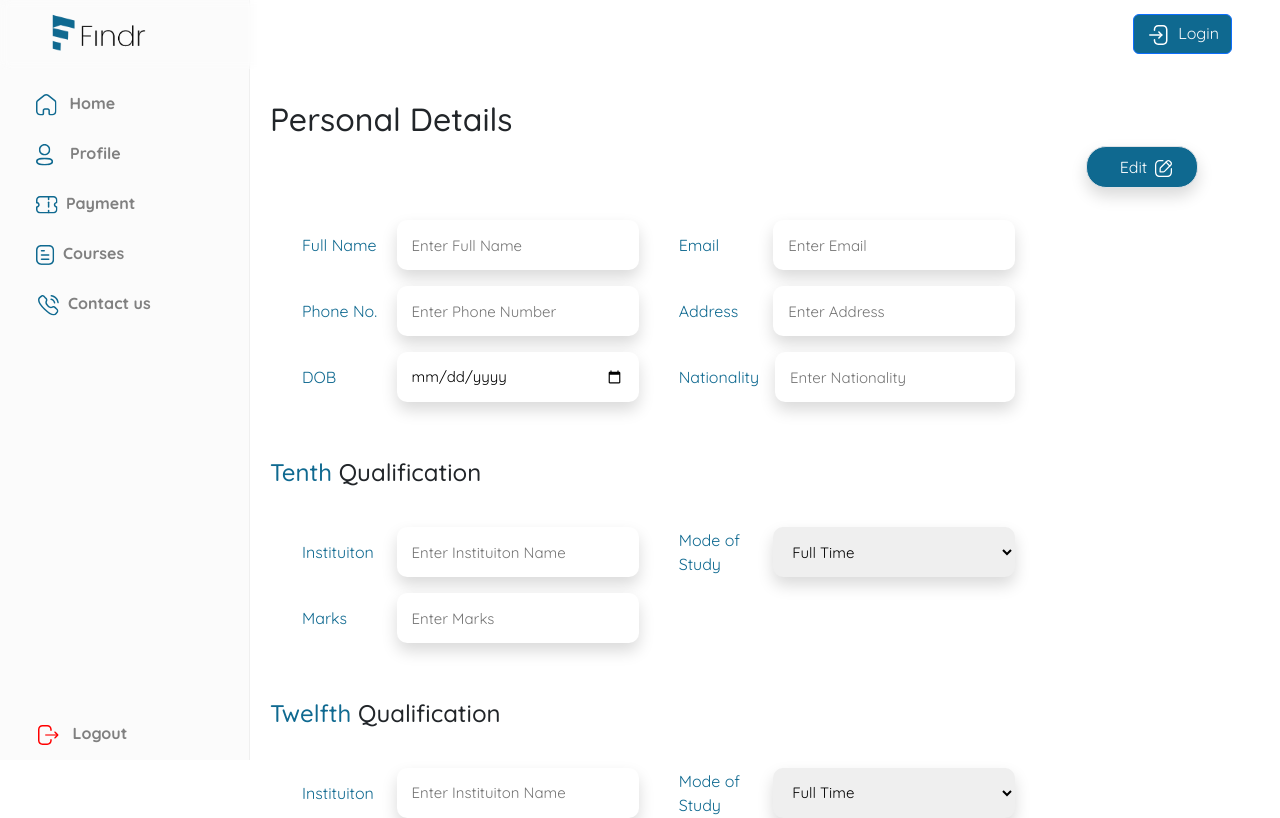
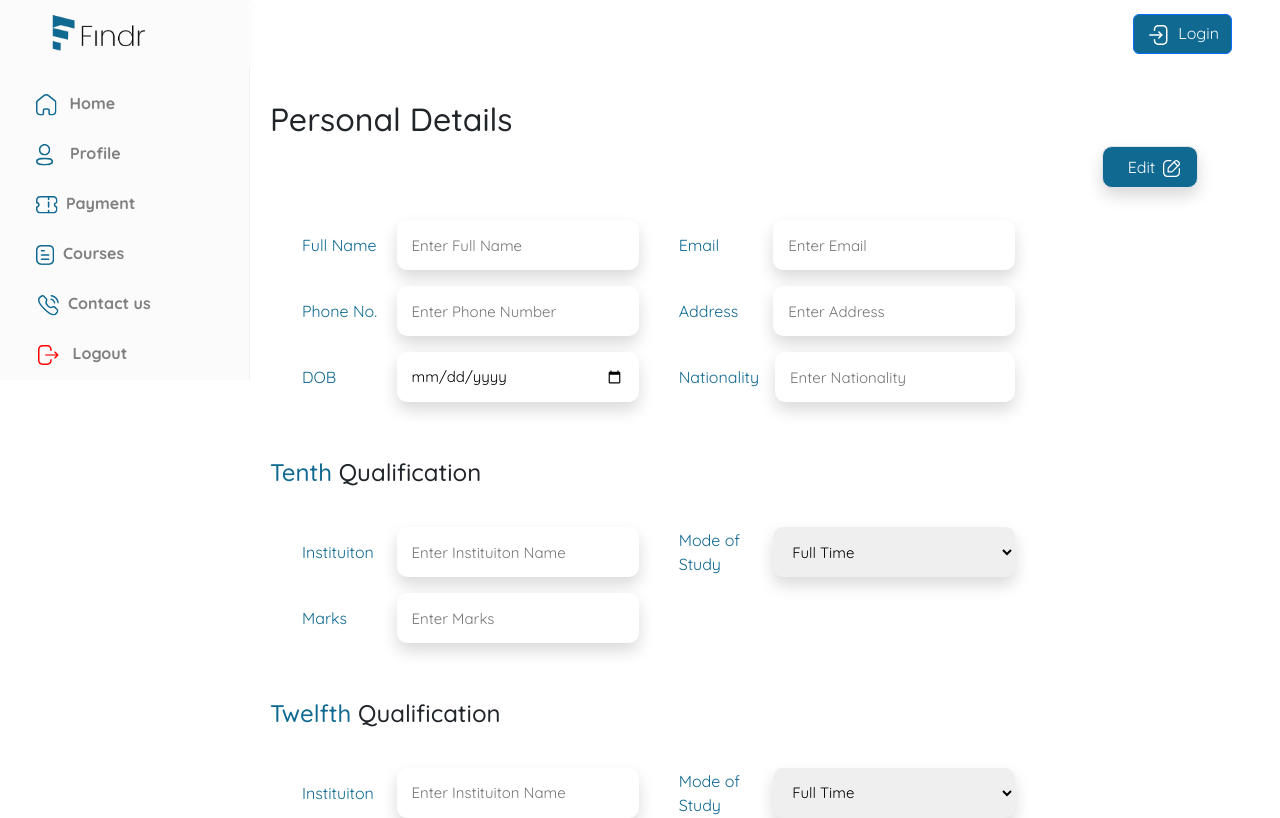
Before and after one commit to G0KS/findr_client, a React (Vite) app: page /profile in a window 1280 px wide. Shown: the top 818 px of the page. Built offline with nearby package versions, Linux system fonts and the light colour scheme.

Commit message:
profile page bug fixed

```diff
--- a/src/components/SliderComponent/SliderComponent.jsx
+++ b/src/components/SliderComponent/SliderComponent.jsx
@@ -13,8 +13,8 @@ import menu from '../../assets/menu.svg';
 function SliderComponent() {
   const [collapse, setCollapse] = useState(false);
   return (
-    <div style={{ position: 'absolute', height: '100%' }}>
-      <Sidebar collapsed={collapse}>
+    <div style={{ position: 'absolute', top: '0', left: '0' }}>
+      <Sidebar collapsed={collapse} style={{ position: 'relative' }}>
         <Menu className="d-flex ms-2" style={{ marginTop: '80px' }}>
           <Link
             onClick={() => {
@@ -82,7 +82,6 @@ function SliderComponent() {
             style={{
               textDecoration: 'none',
               color: 'gray',
-              marginTop: '380px',
             }}
           >
             {' '}
--- a/src/pages/Contactus/Contactus.jsx
+++ b/src/pages/Contactus/Contactus.jsx
@@ -42,6 +42,7 @@ function Contactus({ setShow, setSliderShow }) {
             </div>
           </Link>
           <Link
+          target="_blank"
             to=""
             className="fw-bold"
             style={{ textDecoration: 'none', color: 'gray' }}
@@ -52,6 +53,7 @@ function Contactus({ setShow, setSliderShow }) {
             </div>
           </Link>
           <Link
+          target='blank'
             to="https://maps.app.goo.gl/ZYE7EkCH6xiDuTap7"
             className="fw-bold"
             style={{ textDecoration: 'none', color: 'gray' }}
--- a/src/pages/FAQ/Faqpage.jsx
+++ b/src/pages/FAQ/Faqpage.jsx
@@ -67,7 +67,7 @@ function Faqpage() {
       title:
         '10.How do I contact findr.study if I have more questions?',
       answer:
-        'You can reach us through our contact page or email [insert email].',
+        'You can reach us through our contact page or email support@findr.study .',
     },
 
   ];
--- a/src/pages/Home/Home.jsx
+++ b/src/pages/Home/Home.jsx
@@ -26,7 +26,7 @@ function Home({ setShow, setSliderShow }) {
 
               <div className='mt-2 ms-1'>
                 <Link
-
+                to={'/signup'}
                   className="d-flex align-items-center fw-bold"
                   style={{color:"#0F6990",width:"200px",height:'18px', textDecoration:"none",fontSize:"18px" }}
                 >
--- a/src/pages/Profile/Profile.jsx
+++ b/src/pages/Profile/Profile.jsx
@@ -44,9 +44,9 @@ function Profile({ setShow, setSliderShow }) {
                 className="ms-auto py-2  px-3 shadow border "
                 style={{
                   backgroundColor: "#0F6990",
-                  borderRadius: "20px",
+                  borderRadius: "10px",
                   textDecoration: "none",
-                  width: "7rem",
+                  width: "6rem",
                 }}
                 onClick={() => handleEdit()}
               >
```
